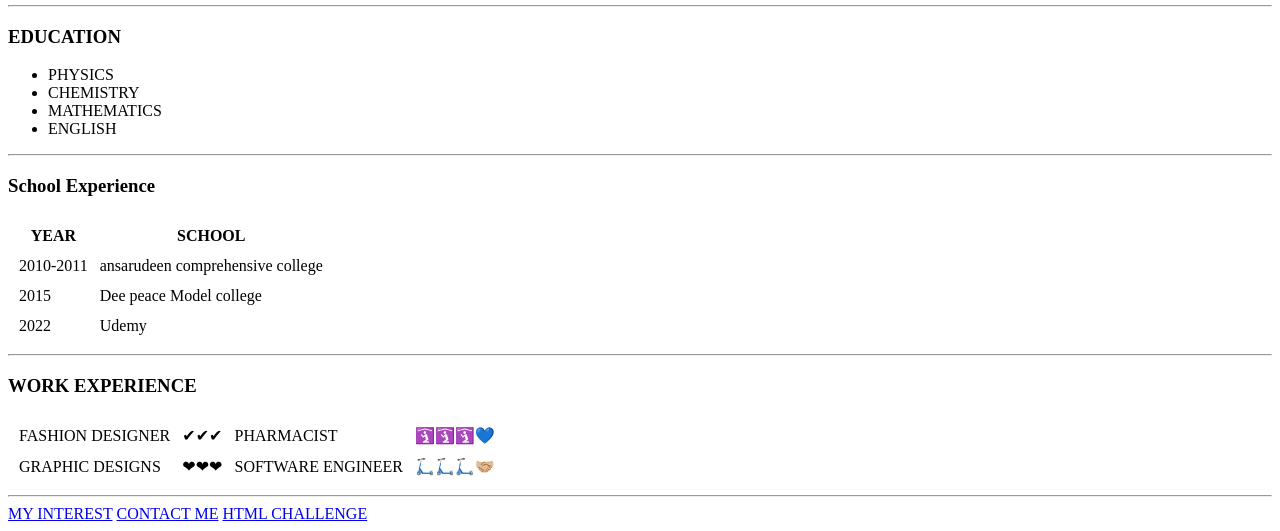
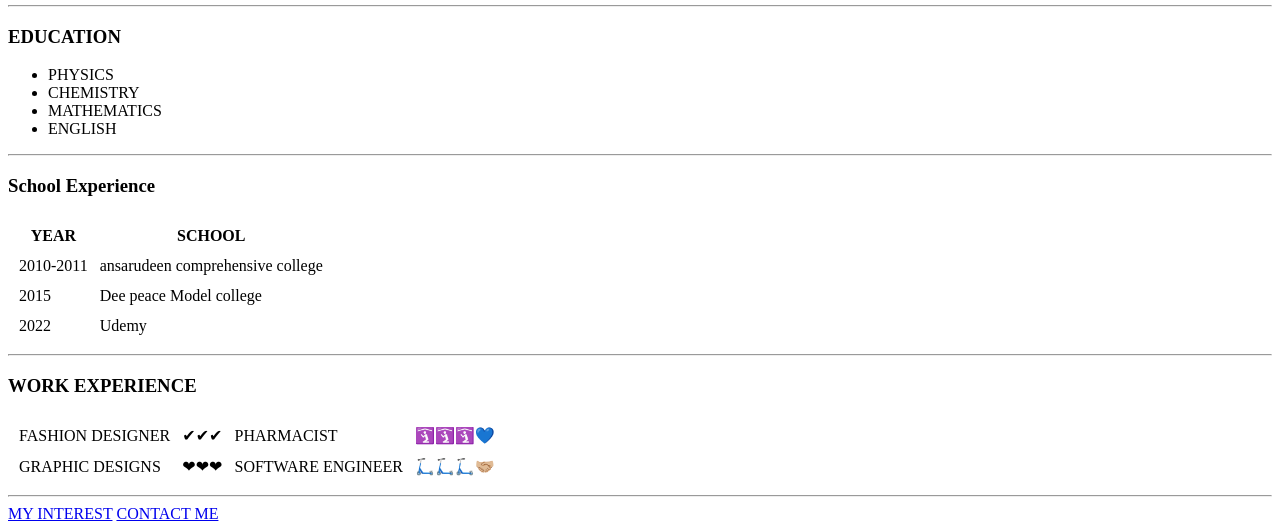
Before and after one commit to AKINPEARLS/CV, a plain HTML site: page index.html in a window 1280 px wide. Shown: the part 353-884 px from the top of the page. Drawn offline with Linux system fonts and the light colour scheme.

Commit message:
Update index.html

```diff
--- a/index.html
+++ b/index.html
@@ -78,6 +78,6 @@
   <hr>
   <a href="myinterest.html" target="_blank">MY INTEREST</a>
   <a href="contact-me.html" target="-_blank">CONTACT ME</a>
-  <a href="htmlchallenge.html" target="_blank">HTML CHALLENGE</a>
+
 
 </html>
```
